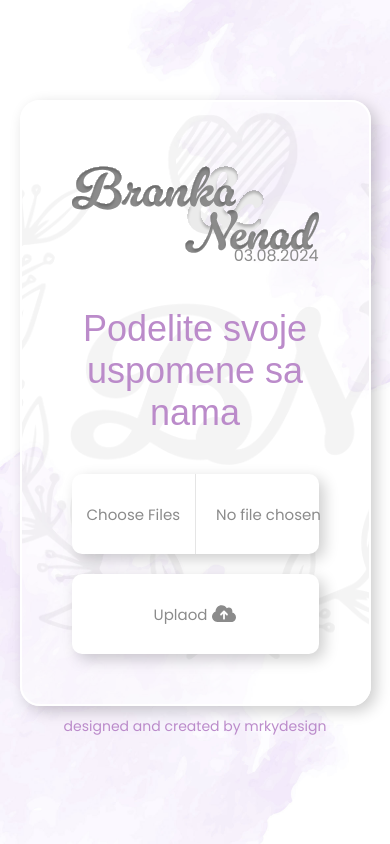
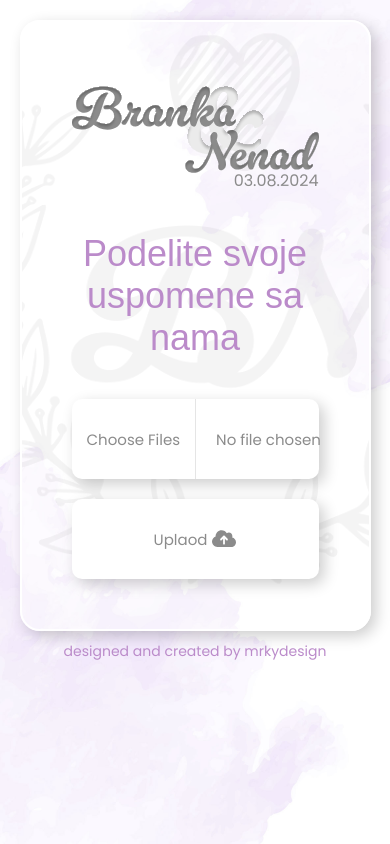
Before and after one commit to mrkyns/GDisk-Upload-Frontend, a React (Create React App) app: page / in a window 390 px wide. Built offline with nearby package versions, Linux system fonts and the light colour scheme; a web font is replaced by a local one.

Commit message:
correction of CSS classes for responsive design

```diff
--- a/src/App.css
+++ b/src/App.css
@@ -89,12 +89,27 @@ h1 {
   }
 }
 
+@media (max-width: 699px) {
+  .app_window {
+    margin-top: 20px;
+    width: 90%;
+    padding: 50px;
+  }
+}
+
+@media (max-width: 567px) {
+  .logo span {
+    margin-top: -5px;
+  }
+}
+
 @media (max-width: 400px) {
   .logo svg {
     width: 100%;
   }
 
   .logo span {
+    margin-top: -20px;
     font-size: 16px;
   }
 }
--- a/src/App.jsx
+++ b/src/App.jsx
@@ -8,7 +8,6 @@ import { ViewportContext } from "./context/ViewportContext";
 
 function App() {
   const { width } = useContext(ViewportContext);
-  console.log(width);
   const breakepoint = 570;
   const fileInputRef = useRef(null);
   const [load, setLoad] = useState(false);
```
